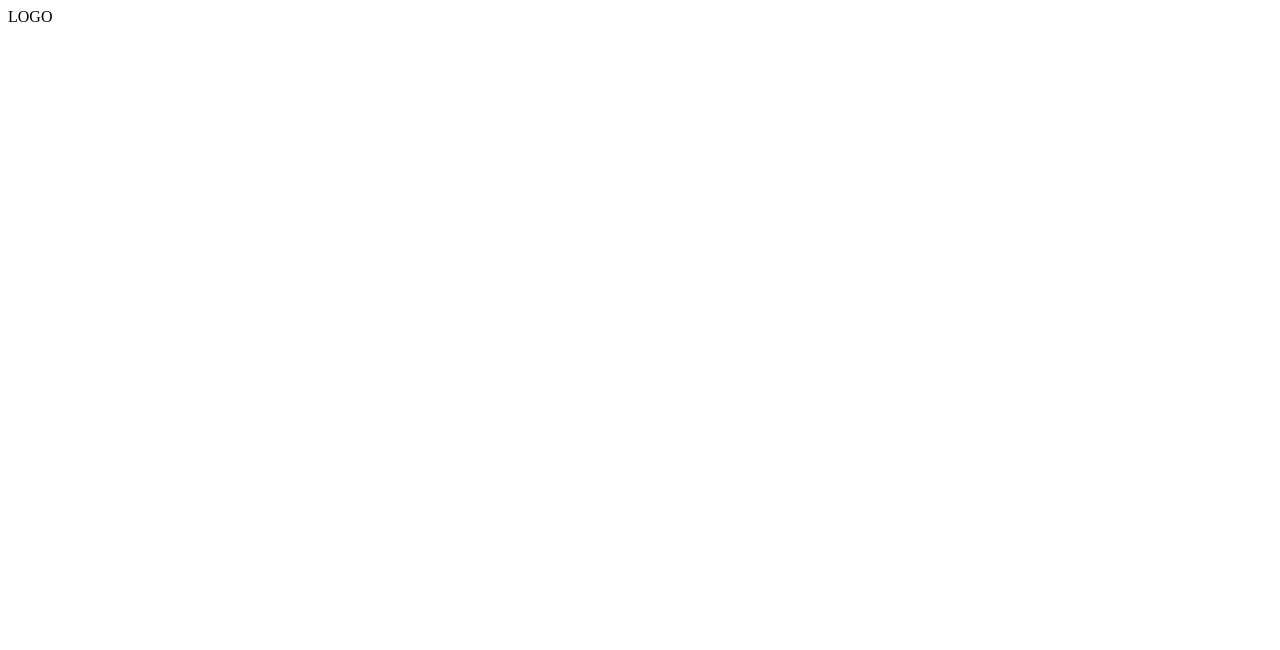
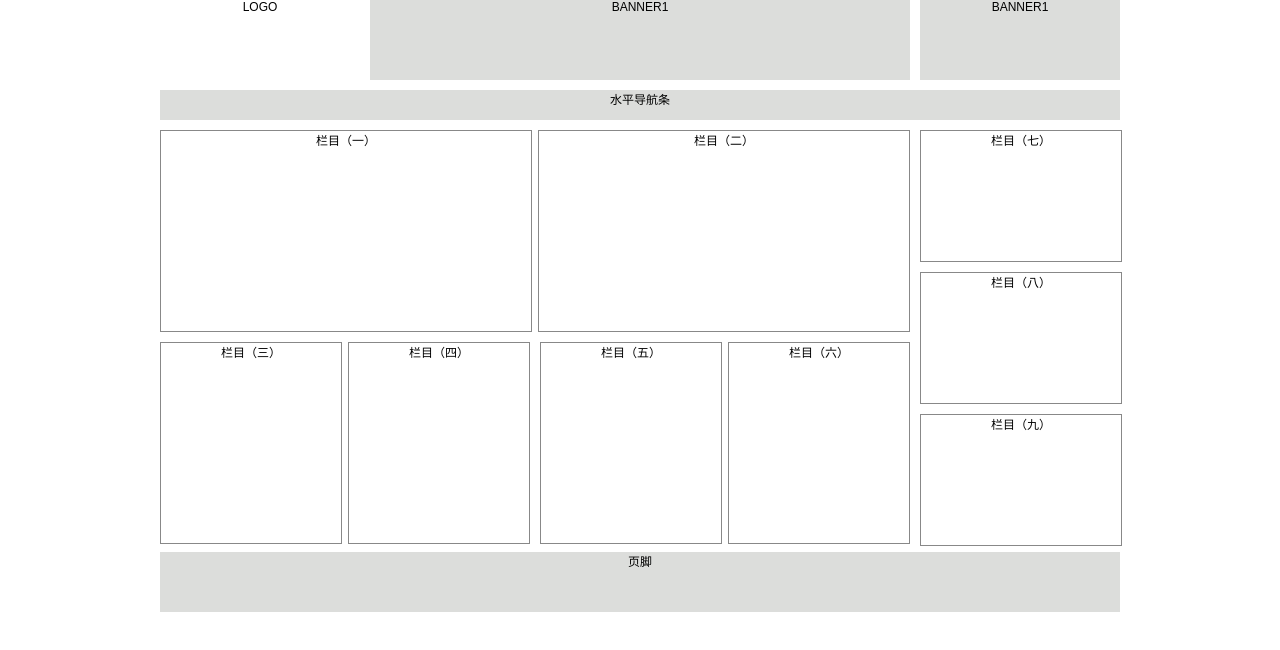
Before and after one commit to SmallBadFish/cssdemo, a plain HTML site: page demo/layout/demo1.html in a window 1280 px wide. Drawn offline with Linux system fonts and the light colour scheme.

Commit message:
简单布局示例

```diff
--- a/demo/layout/demo1.html
+++ b/demo/layout/demo1.html
@@ -4,14 +4,151 @@
     <meta charset="UTF-8">
     <title>DIV_CSS简单的页面布局示例</title>
 </head>
+<style type="text/css">
+    body {
+        margin: 0;
+        padding: 0;
+        text-align: center;
+        font-size: 12px;
+        font-family: Arial, 宋体 sans-serif;
+    }
+
+    .border {
+        border: 1px solid #888888;
+    }
+
+    .bgcolor {
+        background: #dcdddb;
+    }
+
+    #container {
+        width: 960px;
+        margin: 0 auto;
+    }
+
+    #header {
+        float: left;
+        width: 100%;
+    }
+
+    #logo {
+        float: left;
+        height: 80px;
+        width: 200px;
+    }
+
+    #banner {
+        float: right;
+        width: 750px;
+    }
+
+    #banner #left {
+        float: left;
+        width: 540px;
+        height: 80px;
+    }
+
+    #banner #right {
+        float: right;
+        width: 200px;
+        height: 80px;
+    }
+
+    .nav {
+        float: left;
+        height: 10px;
+        width: 100%;
+        overflow: hidden;
+        clear: both;
+    }
+
+    #menu {
+        float: left;
+        width: 100%;
+        height: 30px;
+    }
+
+    #sidebar {
+        float: right;
+        width: 200px;
+        height: 410px;
+    }
+
+    #sidebar .bar {
+        float: left;
+        width: 100%;
+        height: 130px;
+    }
+
+    #content {
+        float: left;
+        width: 750px;
+    }
+
+    #content .left_box {
+        float: left;
+        width: 370px;
+        height: 200px;
+    }
+
+    #content .right_box {
+        float: right;
+        width: 370px;
+        height: 200px;
+    }
+
+    #content .left {
+        float: left;
+        height: 200px;
+        width: 180px;
+    }
+
+    #content .right {
+        float: right;
+        height: 200px;
+        width: 180px;
+    }
+
+    #footer {
+        float: left;
+        width: 100%;
+        height: 60px;
+    }
+</style>
 <body>
-    <div id="container">
-        <div id="header">
-            <div id="logo">LOGO</div>
-            <div id="banner">
-            </div>
+<div id="container">
+    <div id="header">
+        <div id="logo">LOGO</div>
+        <div id="banner">
+            <div id="left" class="bgcolor">BANNER1</div>
+            <div id="right" class="bgcolor">BANNER1</div>
         </div>
-
     </div>
+    <div class="nav"></div>
+    <div id="menu" class="bgcolor">水平导航条</div>
+    <div class="nav"></div>
+    <div id="content">
+        <div class="left_box border">栏目（一）</div>
+        <div class="right_box border">栏目（二）</div>
+        <div class="nav"></div>
+        <div class="left_box">
+            <div class="left border">栏目（三）</div>
+            <div class="right border">栏目（四）</div>
+        </div>
+        <div class="right_box">
+            <div class="left border">栏目（五）</div>
+            <div class="right border">栏目（六）</div>
+        </div>
+    </div>
+    <div id="sidebar">
+        <div class="bar border">栏目（七）</div>
+        <div class="nav"></div>
+        <div class="bar border">栏目（八）</div>
+        <div class="nav"></div>
+        <div class="bar border">栏目（九）</div>
+    </div>
+    <div class="nav"></div>
+    <div id="footer" class="bgcolor">页脚</div>
+</div>
 </body>
 </html>
```
